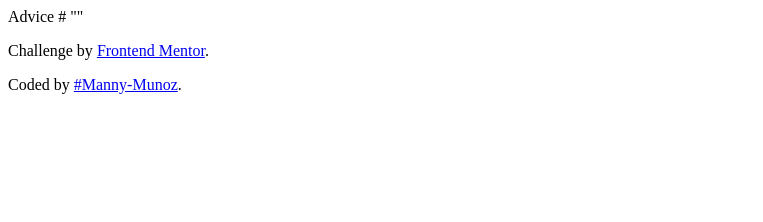
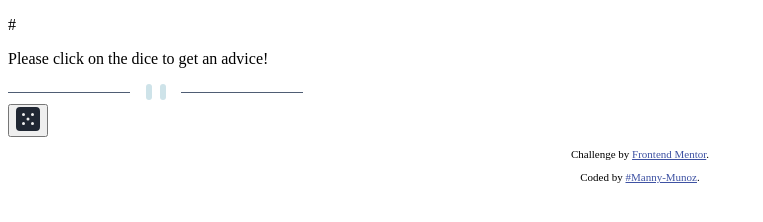
Before and after one commit to Manny-Munoz/Advice-generator-app-Frontend-Mentor-Challenge, a plain HTML site: page index.html in a window 1280 px wide. Shown: the whole page, without its empty margins (0-763 px from the left). Drawn offline with Linux system fonts and the light colour scheme.

Commit message:
add google font Manrope and element add css link element add css classes

```diff
--- a/index.html
+++ b/index.html
@@ -4,15 +4,34 @@
   <meta charset="UTF-8">
   <meta name="viewport" content="width=device-width, initial-scale=1.0">
   <link rel="icon" type="image/png" sizes="32x32" href="./images/favicon-32x32.png">
+  <link rel="preconnect" href="https://fonts.googleapis.com">
+  <link rel="preconnect" href="https://fonts.gstatic.com" crossorigin>
+  <link href="https://fonts.googleapis.com/css2?family=Manrope:wght@800&display=swap" rel="stylesheet">
+  <link rel="stylesheet" href="./style.css">
   <title>Frontend Mentor | Advice generator app</title>
 </head>
 <body>
-  Advice #<!-- Advice ID goes here -->
-
-  "<!-- Advice text goes here -->"
+  <main>
+    <div class="advice" id="advice">
+      <div class="advice__text">
+        <p class="text text--accent-color">#</p>
+        <p class="text text--quote">Please click on the dice to get an advice!</p>
+      </div>
+      <div class="advice__line">
+        <picture>
+          <source media="(max-width: 1440px)" srcset="./images/pattern-divider-mobile.svg">
+          <source srcset="./images/pattern-divider-desktop.svg">
+          <img src="./images/pattern-divider-desktop.svg" alt="pattern divider">
+        </picture>
+      </div>
+      <footer class="advice__footer">
+        <button class="button"><img class="button__icon" src="./images/icon-dice.svg" alt="icon dice"></button>
+      </footer>
+    </div>
+  </main>
   <footer class="attribution">
-    <p>Challenge by <a href="https://www.frontendmentor.io?ref=challenge" target="_blank">Frontend Mentor</a>. </p>
-    <p>Coded by <a href="https://github.com/Manny-Munoz">#Manny-Munoz</a>.</p>
+    <p class="text--small">Challenge by <a class="text--accent-color" href="https://www.frontendmentor.io?ref=challenge" target="_blank">Frontend Mentor</a>. </p>
+    <p class="text--small">Coded by <a a class="text--accent-color" href="https://github.com/Manny-Munoz">#Manny-Munoz</a>.</p>
   </footer>
 </body>
 </html>
```
